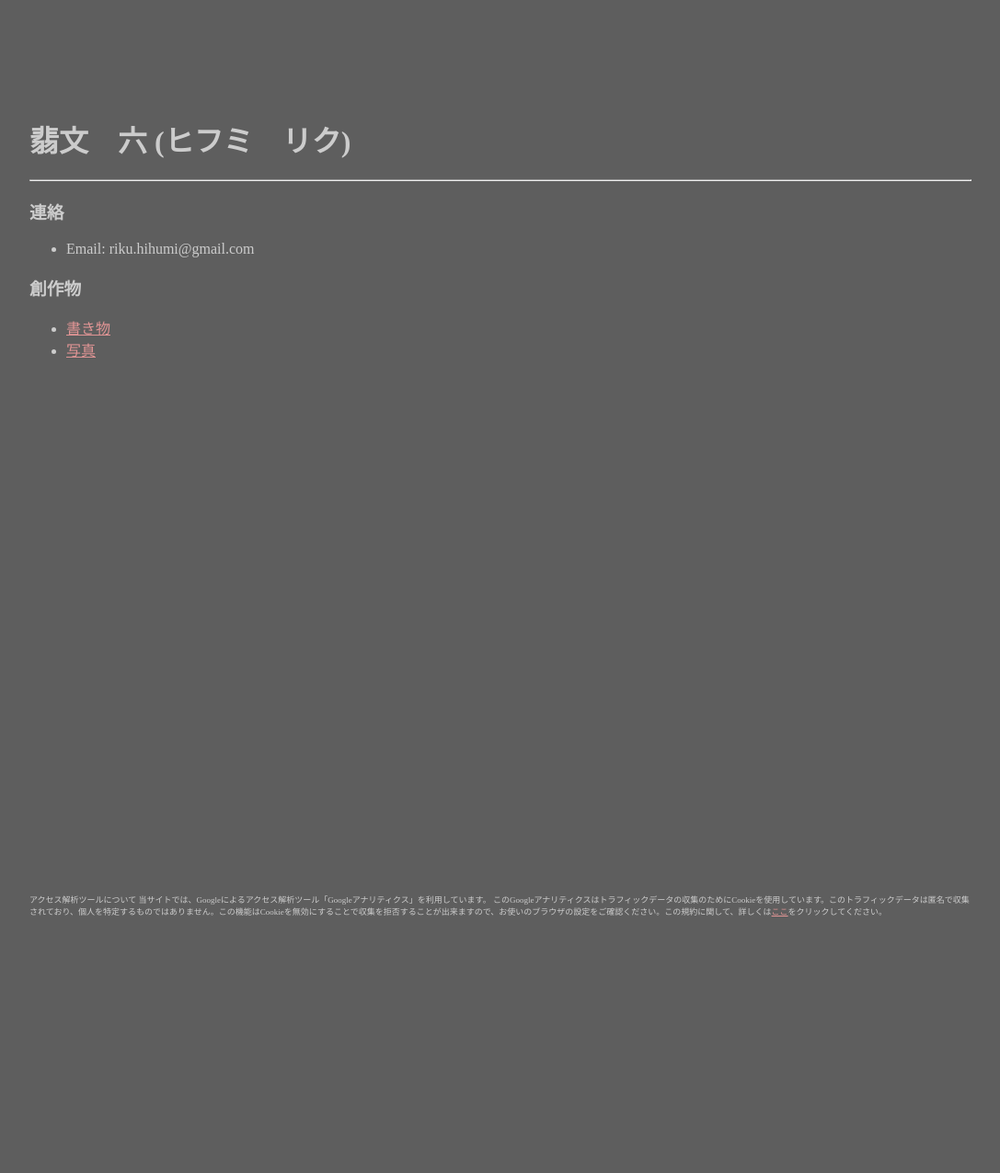
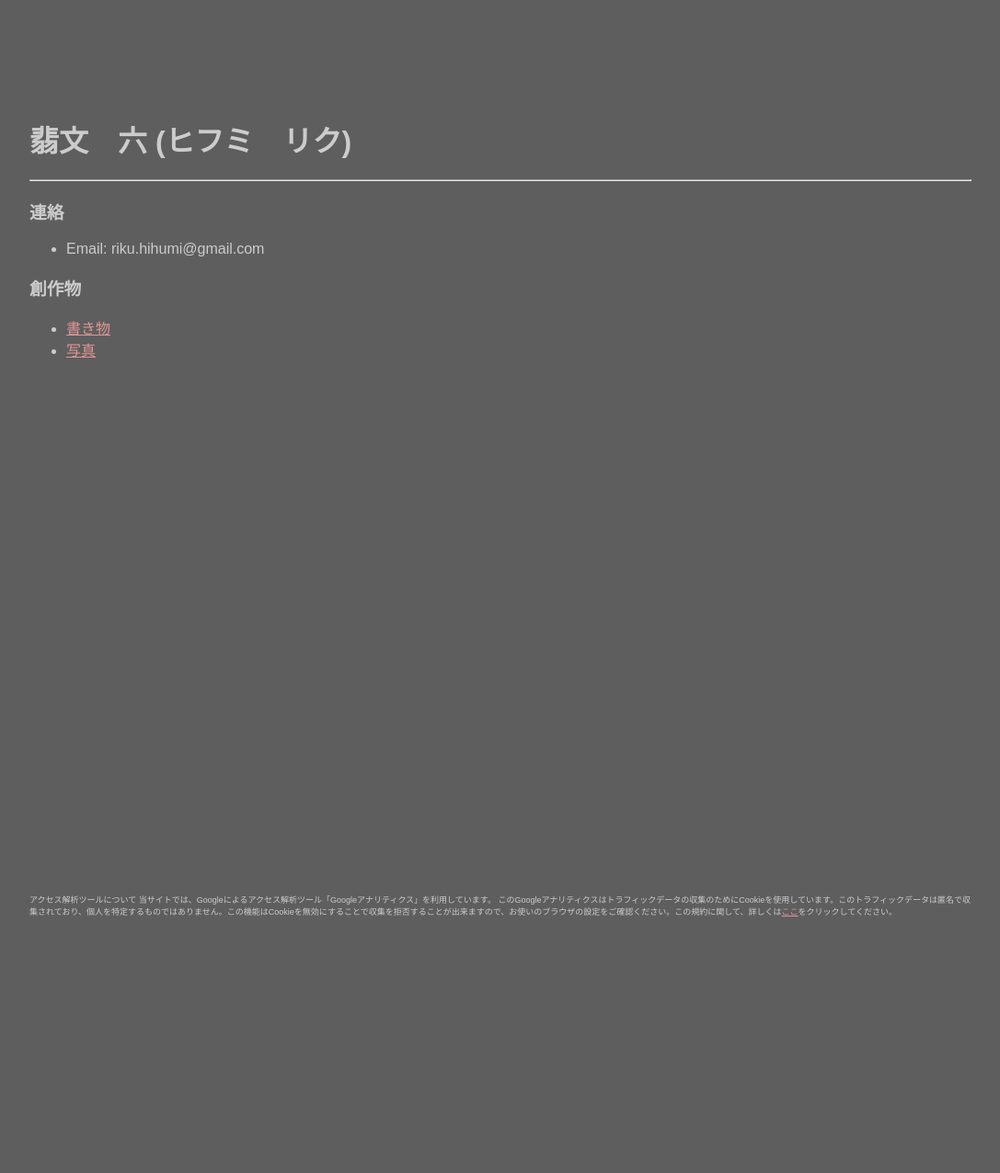
Before and after one commit to hihumi-riku/hihumi-riku.github.io, a Jekyll site: the page built from index.md, in a window 1280 px wide. Shown: the whole page at 92% size, without its empty margins (96-1183 px from the left). Built offline with Jekyll 4.4.1, drawn with Linux system fonts in a browser that asks for light colours.

Commit message:
Update stylesheet.css

```diff
--- a/assets/styles/stylesheet.css
+++ b/assets/styles/stylesheet.css
@@ -2,6 +2,7 @@
 body {
   background-color: #5e5e5e;
   color: #CCCCCC;
+  font-family: 'Noto Sans Japanese', sans-serif;
 }
 
 a {
```
